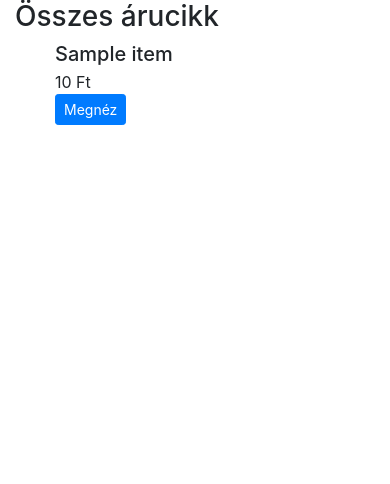
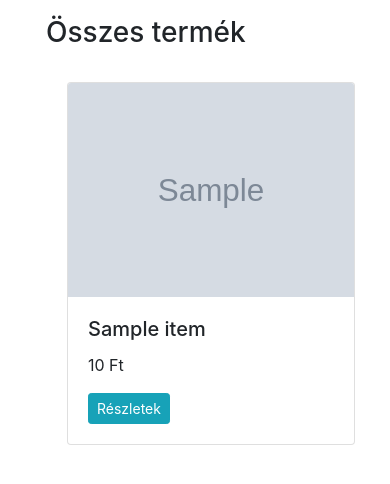
Before and after one commit to vereczkibalint/wp3_beadando, a CodeIgniter app: page /wp3_beadando/ in a window 390 px wide. Shown: the top 484 px of the page. Run offline with CodeIgniter, Linux system fonts and the light colour scheme; tables that the repository leaves empty or names only in its code hold one stand-in row (values such as "Sample post"); grey boxes marked "Sample" are stand-in pictures; some libraries are stand-ins or nearby versions.

Commit message:
styled listing to make it responsive

```diff
--- a/application/views/pizza/list.php
+++ b/application/views/pizza/list.php
@@ -1,16 +1,26 @@
 <?php if($pizzas != null || !empty($pizzas)): ?>
-    <h3>Összes árucikk</h3>
-    <?php foreach($pizzas as $item): ?>
-        <ul>
-            <li class="media">
-                <div class="media-body">
-                    <h5 class="mt-0 mb-1"><?=$item->name?></h5>
-                    <?=$item->price?><?php echo(' Ft')?><br/>
-                    <a class="btn btn-primary btn-sm" href="<?=site_url('ware/'.$item->id)?>"><?php echo('Megnéz')?></a>
+<div class="container m-3">
+    <h3 class="mb-3">Összes termék</h3>
+    <div class="row">
+        <?php foreach($pizzas as $item): ?>
+            <div class="card m-3 mx-auto" style="width: 18rem;">
+                <?php if($item->image): ?>
+                    <img class="card-img-top" src="<?=base_url('uploads/pizza/'.$item->image)?>" alt="Card image cap">
+                <?php else: ?>
+                    <img class="card-img-top" src="<?=base_url('assets/images/pizza_placeholder.png')?>" alt="Nincs elérhető kép!">
+                <?php endif; ?>
+                <div class="card-body">
+                    <h5 class="card-title"><?=$item->name?></h5>
+                    <p class="card-text"><?=$item->price?> Ft</p>
+                    <?php if($this->ion_auth->logged_in()): ?>
+                        <a href="#" class="btn btn-primary btn-sm">Kosárba</a>
+                    <?php endif; ?>
+                        <a href="<?=base_url('item_details/'.$item->id)?>" class="btn btn-info btn-sm">Részletek</a>
                 </div>
-            </li>
-        </ul>
-    <?php endforeach;?>
-<?php else: ?>
-    <?php echo('Nincsenek áruk')?><br/>
-<?php endif; ?>
+            </div>
+        <?php endforeach;?>
+            </div>
+    <?php else: ?>
+        <h2 class="text-center">Nincsenek áruk!</h2>
+    <?php endif; ?>
+</div>
```
